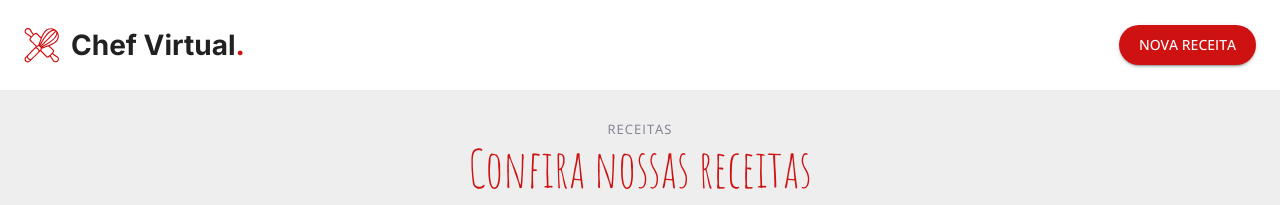
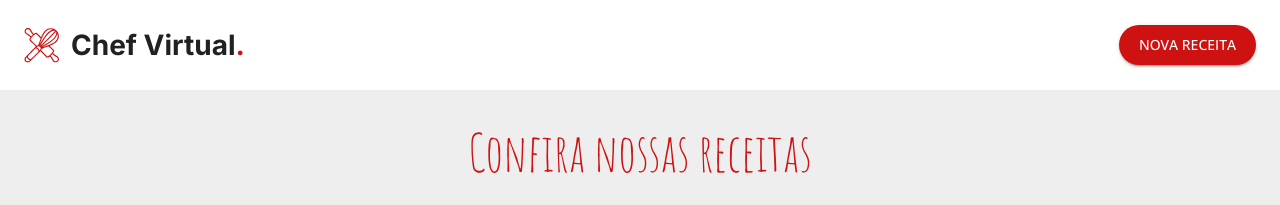
Before and after one commit to MATA63-20231/frontend, a React (Vite) app: page / in a window 1280 px wide. Shown: the top 205 px of the page. Built offline with nearby package versions, Linux system fonts and the light colour scheme; grey boxes are pictures that could not be loaded.

Commit message:
pretitle

```diff
--- a/src/pages/Home.tsx
+++ b/src/pages/Home.tsx
@@ -9,7 +9,7 @@ const cards = [1, 2, 3];
 
 export default function Home() {
   return (
-    <Page title="Confira nossas receitas" subtitle="Receitas">
+    <Page pretitle="Receitas" title="Confira nossas receitas">
       <Grid container spacing={4}>
         {cards.map((card) => (
           <Grid item key={card} xs={12} sm={6} md={4}>
--- a/src/pages/RecipeCreation.tsx
+++ b/src/pages/RecipeCreation.tsx
@@ -2,7 +2,7 @@ import Page from "../components/Page.tsx";
 
 export default function RecipeCreation() {
   return (
-    <Page title="Foo" subtitle="Bar">
+    <Page pretitle="Foo" title="Bar">
       Foobar
     </Page>
   );
```
